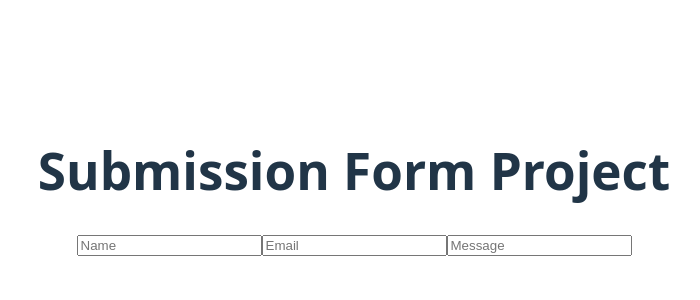
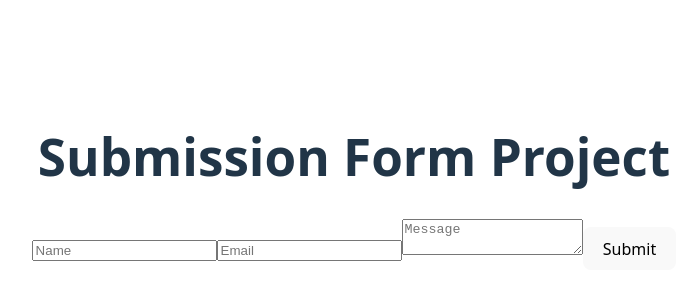
Before and after one commit to nikkibrooks2389/submission-form-project, a React (Vite) app: page / in a window 1280 px wide. Shown: the part 218-518 px from the top of the page, without its empty margins (286-986 px from the left). Built offline with nearby package versions, Linux system fonts and the light colour scheme.

Commit message:
feat: add form state handling and basic validation to SubmissionForm component

```diff
--- a/src/components/SubmissionForm.jsx
+++ b/src/components/SubmissionForm.jsx
@@ -1,25 +1,78 @@
-import {useState} from "react"
+import { useState, useEffect } from "react";
 
 const SubmissionForm = () => {
+  const [formData, setFormData] = useState({
+    name: "",
+    email: "",
+    message: "",
+  });
 
-const [formData, setFormData] = useState({
-    name:"",
-    email:"",
-    message:""
- })
+  const [errors, setErrors] = useState({})
 
-const handleFormData = (e) =>{
-const {name,value} = e.target
-    setFormData(prev =>({...prev,[name]:value}))
-}
+  const handleFormData = (e) => {
+    const { name, value } = e.target;
+    setFormData((prev) => ({ ...prev, [name]: value }));
+  };
 
-    return(
-        <form>
-            <input type="text" onChange={handleFormData} placeholder="Name" name="name" value={formData.name}></input>
-            <input type="email" onChange={handleFormData}  placeholder="Email" name="email" value={formData.email}></input>
-            <input type="textarea" onChange={handleFormData}  placeholder="Message" name="message" value={formData.message}></input>
-        </form>
-    )
-}
+  const handleSubmit = (e) => {
+    e.preventDefault();
+    const validationErrors = handleValidation()
+    setErrors(validationErrors)
+    console.log(formData);
+  };
 
-export default SubmissionForm
+  useEffect(() => {
+    console.log("formData change", formData);
+  }, [formData]);
+
+  const handleValidation = () => {
+    const errors = {};
+
+    if (!formData.name.trim()) {
+      errors.name = "name is required";
+    }
+
+    if (!formData.message.trim()) {
+      errors.message = "Message is required";
+    }
+
+    if (!formData.email.trim()) {
+      errors.email = "Email is required";
+    } else if (!/\S+@\S+\.\S+/.test(formData.email)) {
+      errors.email = "Email is invalid";
+    }
+
+    return errors
+  };
+
+  return (
+    <form onSubmit={handleSubmit}>
+      <input
+        type="text"
+        onChange={handleFormData}
+        placeholder="Name"
+        name="name"
+        value={formData.name}
+      />
+{errors.name && <p style={{color:"red"}}>{errors.name}</p>}
+      <input
+        type="email"
+        onChange={handleFormData}
+        placeholder="Email"
+        name="email"
+        value={formData.email}
+      />
+      {errors.email && <p style={{color:"red"}}>{errors.email}</p>}
+      <textarea
+        onChange={handleFormData}
+        placeholder="Message"
+        name="message"
+        value={formData.message}
+      />
+      {errors.message && <p style={{color:"red"}}>{errors.message}</p>}
+      <button type="submit">Submit</button>
+    </form>
+  );
+};
+
+export default SubmissionForm;
```
Also changed, not shown: src/App.jsx (+5 -7 lines).
